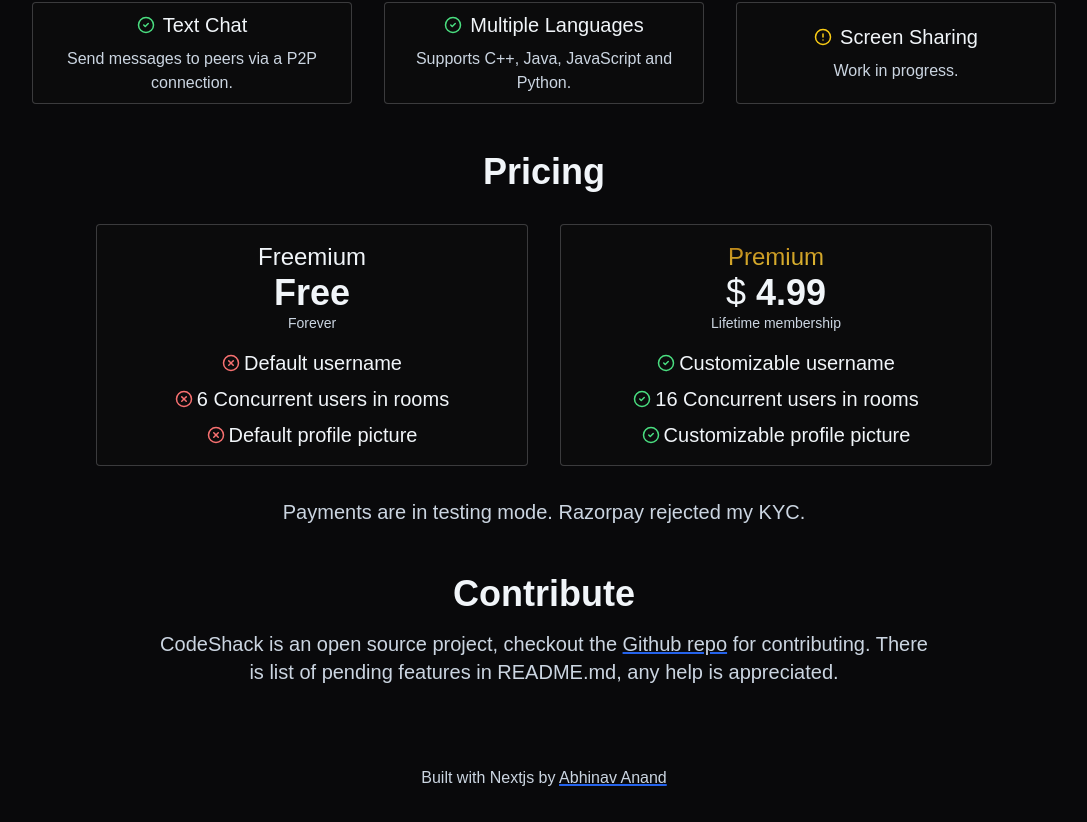
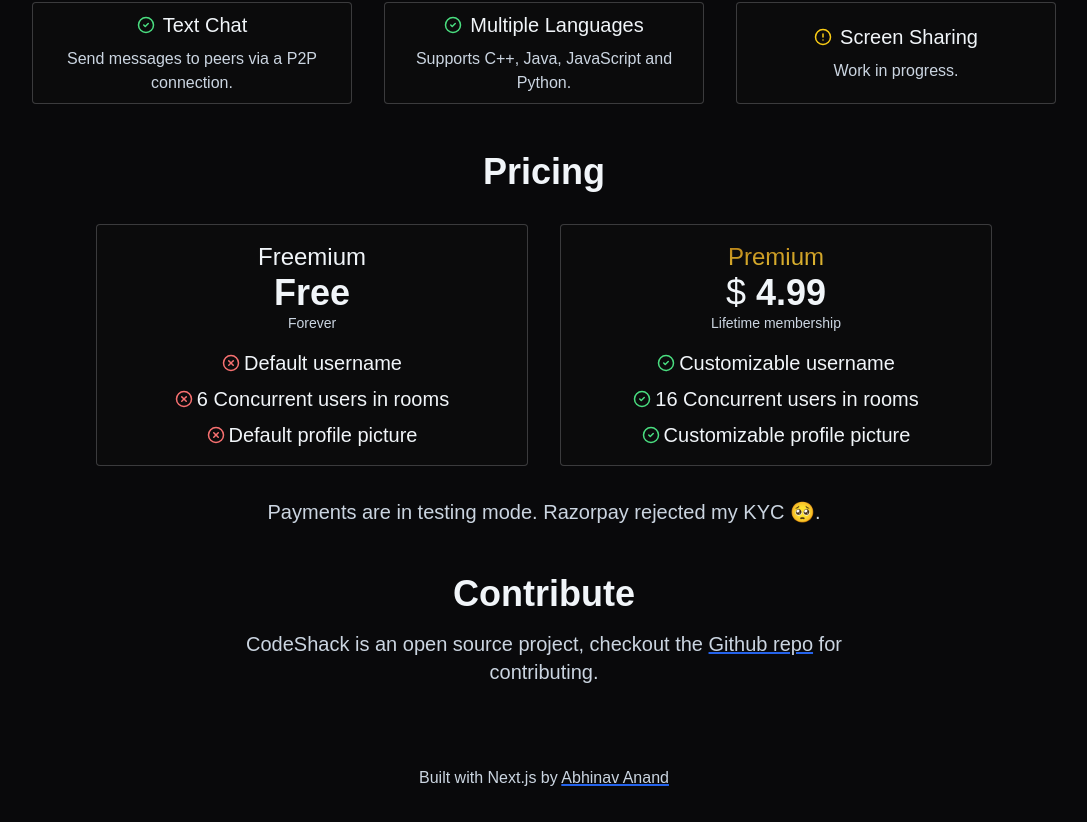
Before and after one commit to shadyy41/codeshack, a Next.js app: page / in a window 1280 px wide. Shown: the part 1610-2432 px from the top of the page, without its empty margins (96-1183 px from the left). Built offline with nearby package versions, Linux system fonts and the light colour scheme; no server answers; a web font is replaced by a local one.

Commit message:
styling and content changes

```diff
--- a/app/components/usermenu.tsx
+++ b/app/components/usermenu.tsx
@@ -84,11 +84,9 @@ const UserMenu = ({ authenticated, name, userImage, isPremium, email } : Props)
         </Link>
       </ul>
       <Menu as="div" className="sm:hidden relative inline-block text-left z-50">
-        <div className="w-8 h-8">
-          <Menu.Button className="sm:hidden custom-outline w-full h-full">
-            <MenuIcon size={32} aria-hidden="true"/>
-          </Menu.Button>
-        </div>
+        <Menu.Button className="sm:hidden custom-outline w-full h-full flex items-center justify-center">
+          <MenuIcon size={24} aria-hidden="true"/>
+        </Menu.Button>
 
         <Transition
           as={Fragment}
--- a/app/page.tsx
+++ b/app/page.tsx
@@ -119,20 +119,20 @@ export default async function Home() {
             </Link>
           </div>
           <p className="text-xl text-slate-300">
-            Payments are in testing mode. Razorpay rejected my KYC.
+            Payments are in testing mode. Razorpay rejected my KYC 🥺.
           </p>
         </div>
         <div className="flex w-full flex-col gap-4 items-center justify-center max-w-5xl">
           <h2 className="text-4xl font-semibold">
             Contribute
           </h2>
-          <p className="text-slate-300 text-xl max-w-3xl w-full break-words">
-            CodeShack is an open source project, checkout the <a className="custom-outline underline decoration-blue-600 decoration-2 hover:text-white transition-colors" href="https://github.com/shadyy41/codeshack" target="_blank" rel="noopener noreferrer">Github repo</a> for contributing. There is list of pending features in README.md, any help is appreciated.
+          <p className="text-slate-300 text-xl max-w-2xl w-full break-words">
+            CodeShack is an open source project, checkout the <a className="custom-outline underline decoration-blue-600 decoration-2 hover:text-white transition-colors" href="https://github.com/shadyy41/codeshack" target="_blank" rel="noopener noreferrer">Github repo</a> for contributing.
           </p>
         </div>
 
         <div className="w-full max-w-5xl flex items-center justify-center pb-8 pt-8 text-slate-300">
-          <p className="text-base">Built with Nextjs by <a className="custom-outline underline decoration-blue-600 decoration-2 hover:text-white transition-colors" href="https://shady41.netlify.app/" target="_blank" rel="noopener noreferrer">Abhinav Anand</a></p>
+          <p className="text-base">Built with Next.js by <a className="custom-outline underline decoration-blue-600 decoration-2 hover:text-white transition-colors" href="https://shady41.netlify.app/" target="_blank" rel="noopener noreferrer">Abhinav Anand</a></p>
         </div>
       </div>
     </div>
```
